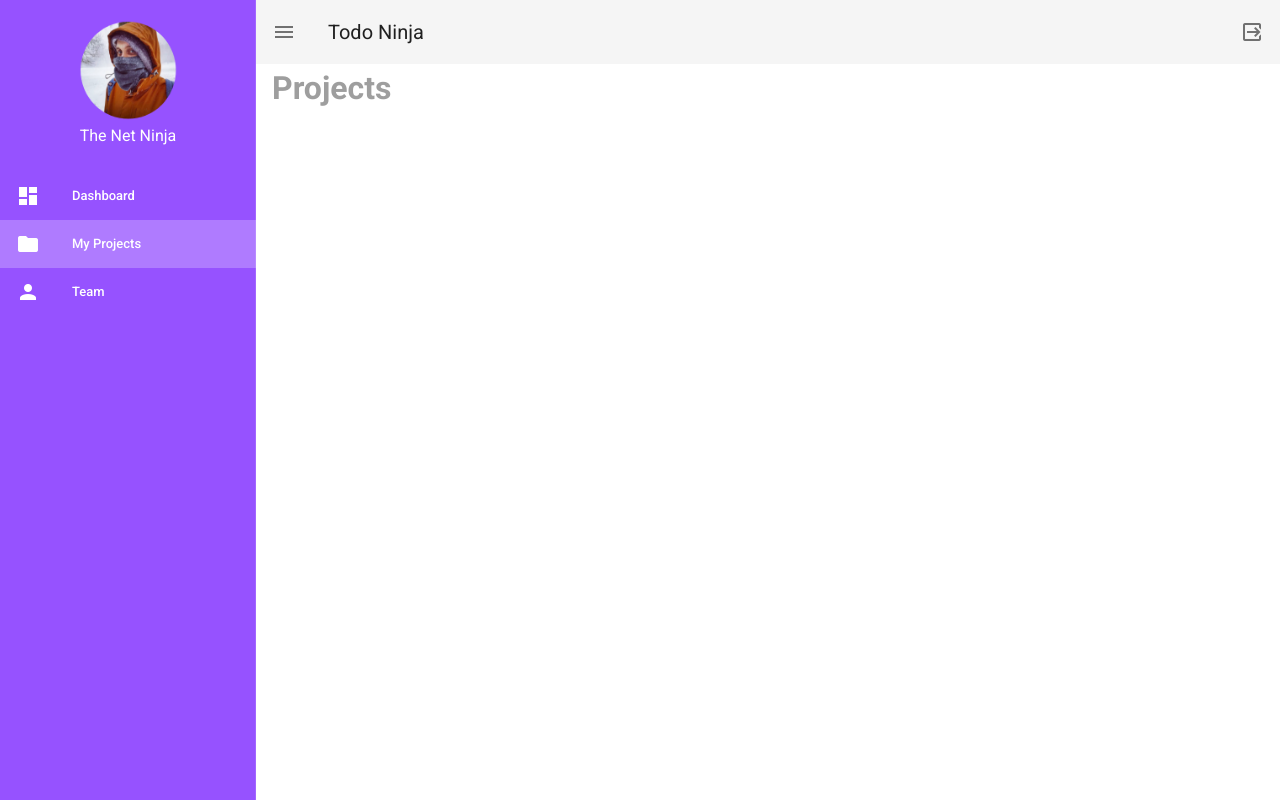
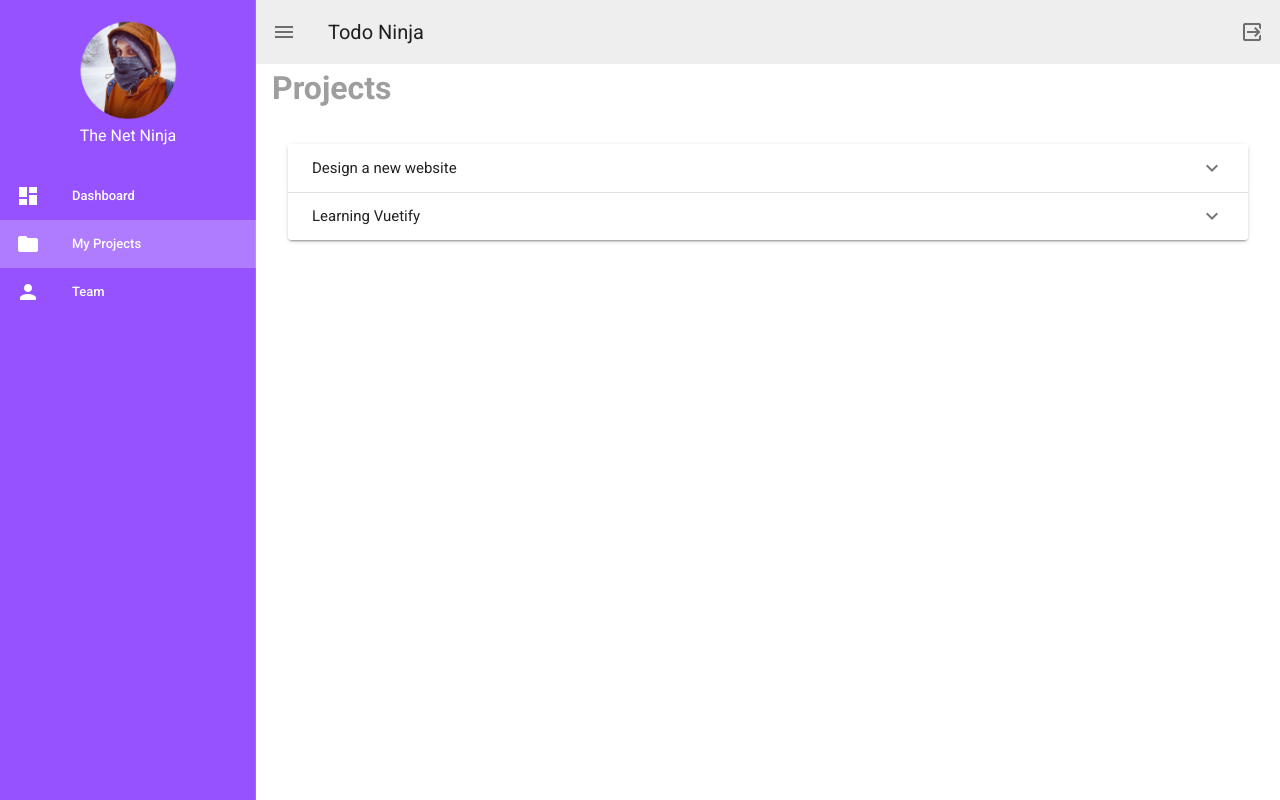
Before and after one commit to boyet007/todo-ninja, a Vue app: page /projects in a window 1280 px wide. Built offline with nearby package versions, Linux system fonts and the light colour scheme.

Commit message:
expansion slot

```diff
--- a/src/components/Navbar.vue
+++ b/src/components/Navbar.vue
@@ -9,9 +9,7 @@
             The Net Ninja
           </p>
         </v-flex>
-
-
-            <v-list dense>
+        <v-list dense>
                 <v-list-item router :to="link.route" v-for="(link, index) in links" :key="index">
                 <v-list-item-action >
                     <v-icon>{{ link.icon }}</v-icon>
@@ -23,7 +21,7 @@
         </v-list>
         </v-navigation-drawer>
 
-        <v-app-bar app flat>
+        <v-app-bar class="grey lighten-3" app flat>
             <v-app-bar-nav-icon @click.stop="drawer = !drawer"></v-app-bar-nav-icon>
             <v-toolbar-title>Todo Ninja</v-toolbar-title>
             <v-spacer></v-spacer>
--- a/src/views/Home.vue
+++ b/src/views/Home.vue
@@ -21,7 +21,7 @@
           <span>Sort project by person name</span>
         </v-tooltip>
       </v-layout>
-      <v-card flat v-for="(project, index) in projects" :key="index">
+      <v-card v-for="(project, index) in projects" flat :key="index" class="mb-4">
         <v-layout row wrap :class="`pa-3 project ${project.status}`">
           <v-flex xs12 md6>
             <div class="caption grey--text">Project title</div>
--- a/src/views/Projects.vue
+++ b/src/views/Projects.vue
@@ -1,11 +1,38 @@
 <template>
   <div class="team">
     <h1 class="subheading grey--text">Projects</h1>
+    <v-container class="my-5 px-4">
+       <v-expansion-panels accordion hover>
+        <v-expansion-panel v-for="project in myProjects" :key="project.title">
+          <v-expansion-panel-header>{{ project.title }}</v-expansion-panel-header>
+          <v-expansion-panel-content>
+            <div class="font-weight-bold">due by {{ project.due }}</div>
+           <span>{{ project.content }}</span>
+          </v-expansion-panel-content>
+        </v-expansion-panel>
+      </v-expansion-panels>
+    </v-container>
   </div>
 </template>
 
 <script>
 export default {
-  name: 'Home',
+  data() {
+    return {
+       projects: [
+        { title: 'Design a new website', person: 'The Net Ninja', due: '1st Jan 2019', status: 'ongoing', content: 'Lorem Ipsum Lorem Ipsum Lorem Ipsum Lorem Ipsum Lorem Ipsum Lorem Ipsum Lorem Ipsum Lorem Ipsum ' },
+        { title: 'Learning Vuetify', person: 'The Net Ninja', due: '1st Jan 2020', status: 'ongoing', content: 'Lorem Ipsum Lorem Ipsum Lorem Ipsum Lorem Ipsum Lorem Ipsum Lorem Ipsum Lorem Ipsum Lorem Ipsum ' },
+        { title: 'Code up homepage', person: 'Chun li', due: '10th Jan 2019', status: 'complete', content: 'Lorem Ipsum Lorem Ipsum Lorem Ipsum Lorem Ipsum Lorem Ipsum Lorem Ipsum Lorem Ipsum Lorem Ipsum ' },
+        { title: 'Design video thumbnails', person: 'Ryu', due: '20th Dec 2018', status: 'complete', content: 'Lorem Ipsum Lorem Ipsum Lorem Ipsum Lorem Ipsum Lorem Ipsum Lorem Ipsum Lorem Ipsum Lorem Ipsum ' },
+        { title: 'Create a community forum', person: 'Dalsim', due: '20th Oct 2018', status: 'overcome', content: 'Lorem Ipsum Lorem Ipsum Lorem Ipsum Lorem Ipsum Lorem Ipsum Lorem Ipsum Lorem Ipsum Lorem Ipsum ' },
+      ]
+    }
+  },
+  computed: {
+    myProjects() {
+      return this.projects.filter(project => project.person === 'The Net Ninja');
+    }
+  }
+
 }
 </script>
```
